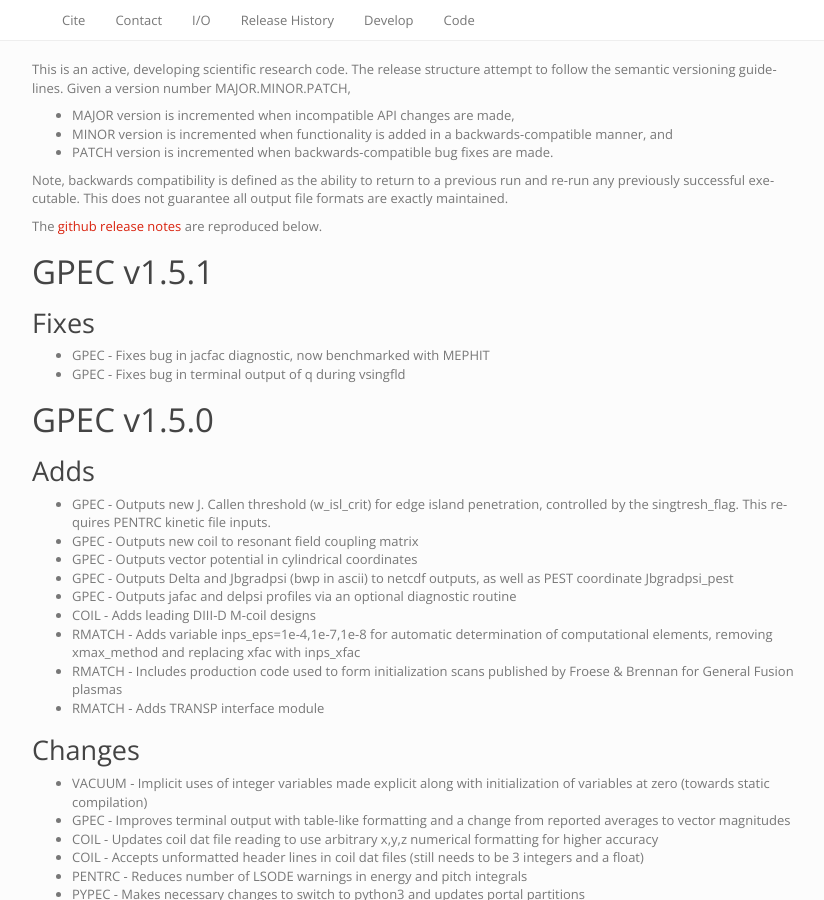
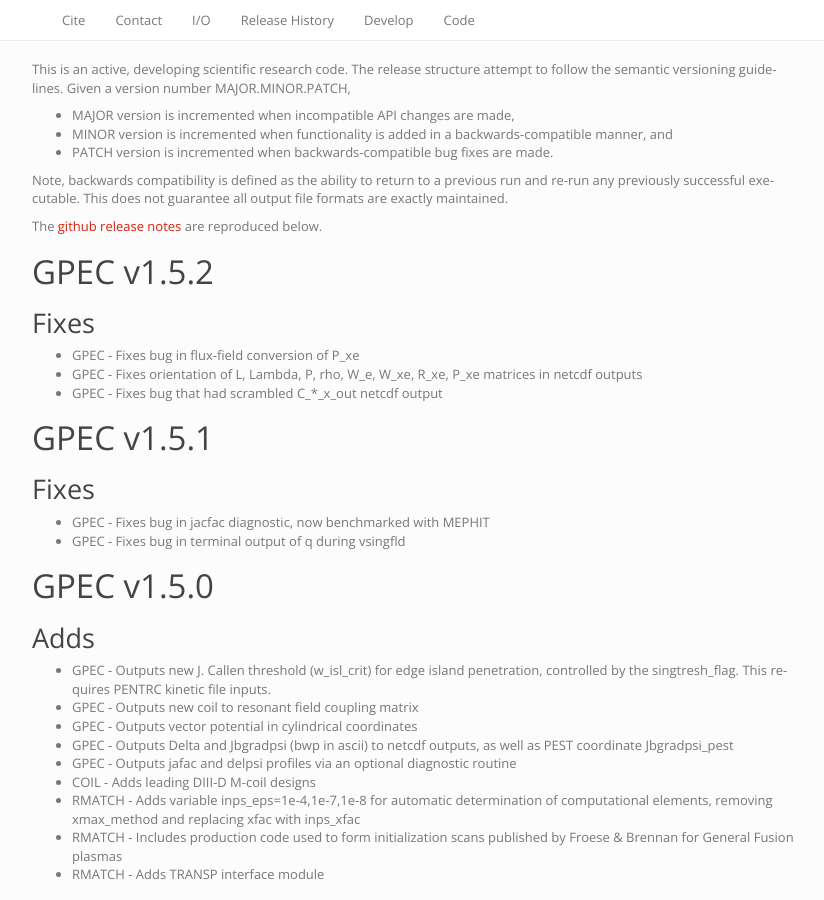
Before and after one commit to PrincetonUniversity/GPEC, a Sphinx documentation site: the page built from docs/releases.rst, in a window 1280 px wide and 900 px high. Shown: the whole window, without its empty margins (38-862 px from the left). Built offline with Sphinx 7.4.7, drawn with Linux system fonts in a browser that asks for light colours.

Commit message:
DOCS - VERSION BUMP - Bumps version and updates release notes

```diff
--- a/docs/conf.py
+++ b/docs/conf.py
@@ -62,7 +62,7 @@
 # The short X.Y version.
 version = '1.5'
 # The full version, including alpha/beta/rc tags.
-release = '1.5.1'
+release = '1.5.2'
 
 # The language for content autogenerated by Sphinx. Refer to documentation
 # for a list of supported languages.
--- a/docs/releases.rst
+++ b/docs/releases.rst
@@ -9,6 +9,16 @@
 Note, backwards compatibility is defined as the ability to return to a previous run and re-run any previously successful executable. This does not guarantee all output file formats are exactly maintained.
 
 The `github release notes <https://github.com/PrincetonUniversity/GPEC/releases>`_ are reproduced below.
+
+GPEC v1.5.2
+===========
+
+Fixes
+------
+- GPEC - Fixes bug in flux-field conversion of P_xe
+- GPEC - Fixes orientation of L, Lambda, P, rho, W_e, W_xe, R_xe, P_xe matrices in netcdf outputs
+- GPEC - Fixes bug that had scrambled C_*_x_out netcdf output
+
 
 GPEC v1.5.1
 ===========
```
